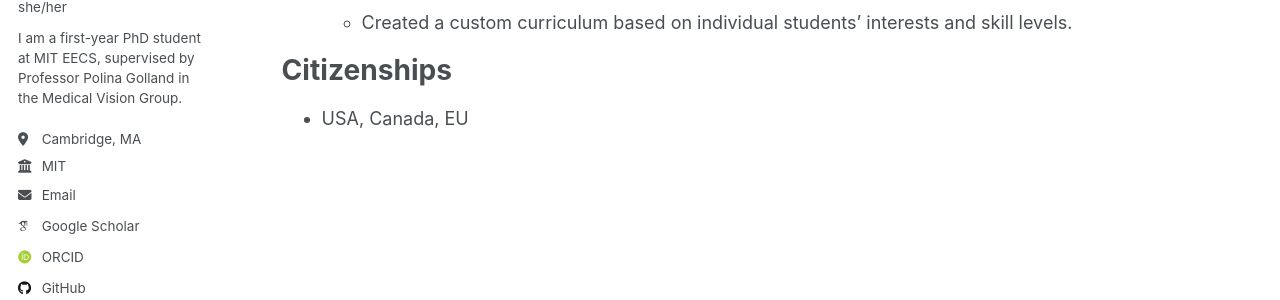
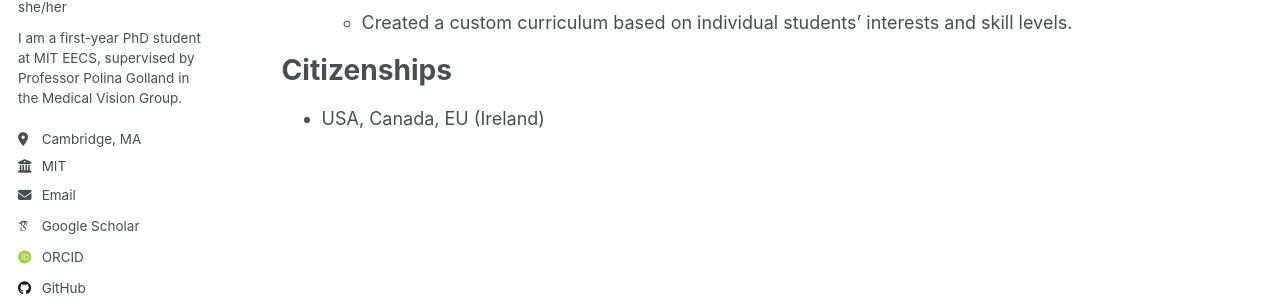
Before and after one commit to OliviaODriscoll/oliviaodriscoll.github.io, a Jekyll site: the page built from _pages/cv.md, in a window 1280 px wide and 900 px high, scrolled down 4212 px. Shown: the part 359-659 px from the top of the window. Built offline with Jekyll 4.4.1, drawn with Linux system fonts in a browser that asks for light colours; some web fonts are replaced; a script that is not in the unit is left out.

Commit message:
Update citizenship information in CV to specify EU membership as Ireland.

```diff
--- a/_pages/cv.md
+++ b/_pages/cv.md
@@ -101,4 +101,4 @@ Other Experience
 
 Citizenships
 ======
-* USA, Canada, EU
+* USA, Canada, EU (Ireland)
```
